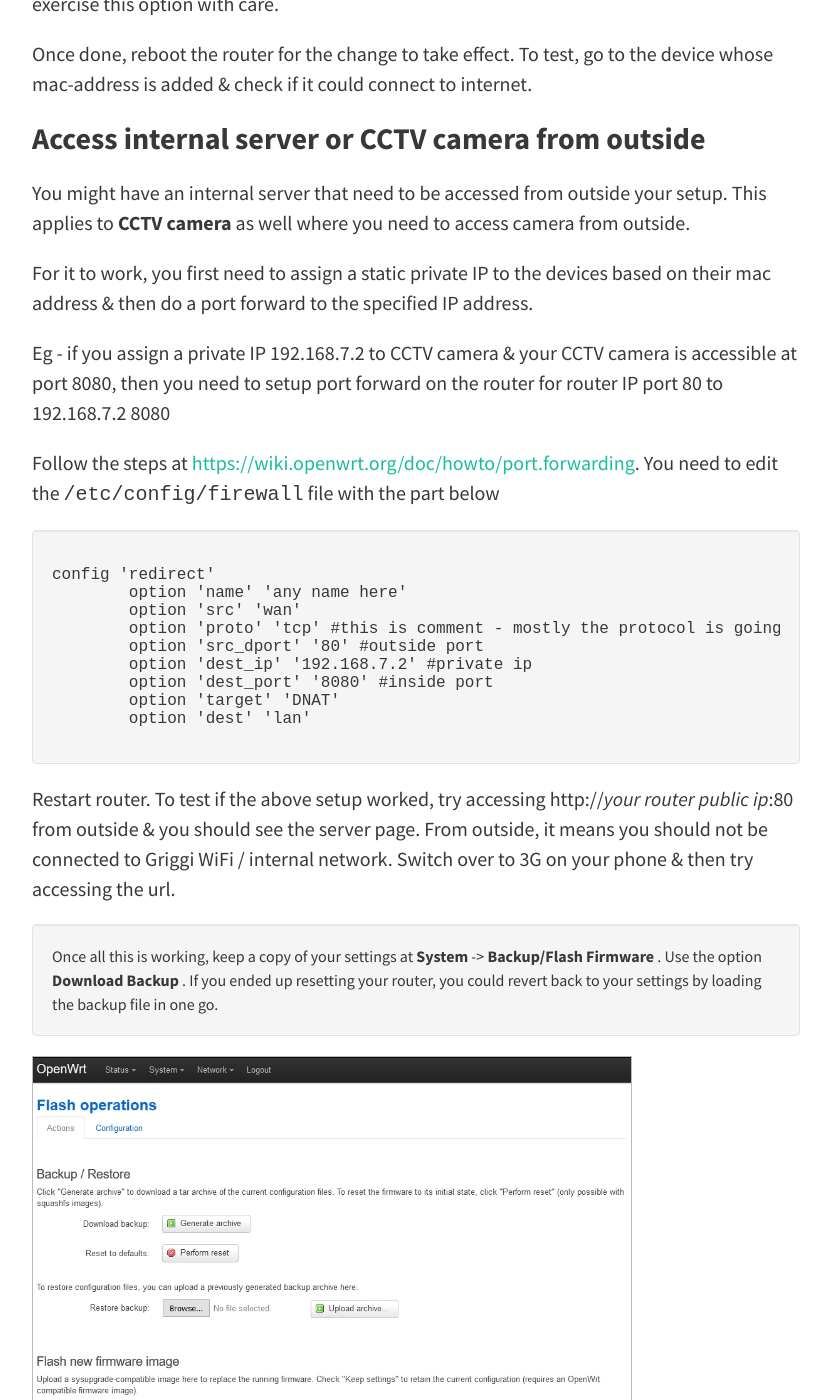
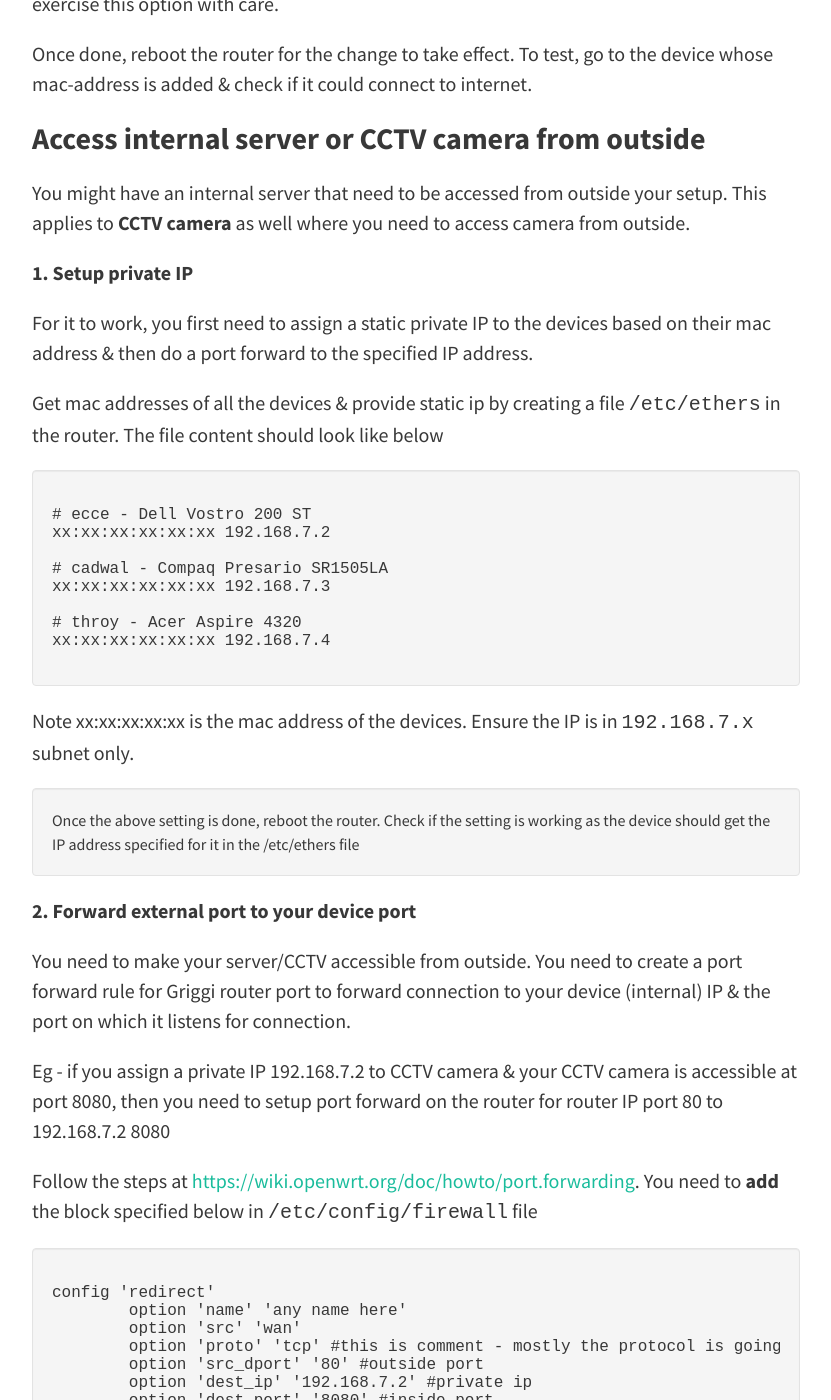
Before and after one commit to aura-website/aura-website.github.io, a Jekyll site: the page built from _posts/2016-12-02-griggi-printer-port-forward.md, in a window 1280 px wide and 1400 px high, scrolled down 1187 px. Shown: the whole window, without its empty margins (224-1055 px from the left). Built offline with Jekyll 4.4.1, drawn with Linux system fonts in a browser that asks for light colours; nearby versions of some CDN libraries; comment, search, counter and statistics services are not loaded.

Commit message:
updated printer setup blog post

```diff
--- a/_posts/2016-12-02-griggi-printer-port-forward.md
+++ b/_posts/2016-12-02-griggi-printer-port-forward.md
@@ -31,11 +31,36 @@ Once done, reboot the router for the change to take effect. To test, go to the d
 
 You might have an internal server that need to be accessed from outside your setup. This applies to **CCTV camera** as well where you need to access camera from outside.
 
+**1. Setup private IP**
+
 For it to work, you first need to assign a static private IP to the devices based on their mac address & then do a port forward to the specified IP address.
+
+Get mac addresses of all the devices & provide static ip by creating a file `/etc/ethers` in the router. The file content should look like below
+
+<blockquote>
+<pre>
+# ecce - Dell Vostro 200 ST
+xx:xx:xx:xx:xx:xx 192.168.7.2
+
+# cadwal - Compaq Presario SR1505LA
+xx:xx:xx:xx:xx:xx 192.168.7.3
+
+# throy - Acer Aspire 4320
+xx:xx:xx:xx:xx:xx 192.168.7.4
+</pre>
+</blockquote>
+
+Note xx:xx:xx:xx:xx is the mac address of the devices. Ensure the IP is in `192.168.7.x` subnet only.
+
+> Once the above setting is done, reboot the router. Check if the setting is working as the device should get the IP address specified for it in the /etc/ethers file
+
+**2. Forward external port to your device port**
+
+You need to make your server/CCTV accessible from outside. You need to create a port forward rule for Griggi router port to forward connection to your device (internal) IP & the port on which it listens for connection.
 
 Eg - if you assign a private IP 192.168.7.2 to CCTV camera & your CCTV camera is accessible at port 8080, then you need to setup port forward on the router for router IP port 80 to 192.168.7.2 8080
 
-Follow the steps at [https://wiki.openwrt.org/doc/howto/port.forwarding](https://wiki.openwrt.org/doc/howto/port.forwarding). You need to edit the `/etc/config/firewall` file with the part below
+Follow the steps at [https://wiki.openwrt.org/doc/howto/port.forwarding](https://wiki.openwrt.org/doc/howto/port.forwarding). You need to **add** the block specified below in `/etc/config/firewall` file
 
 <blockquote>
 <pre>
```
